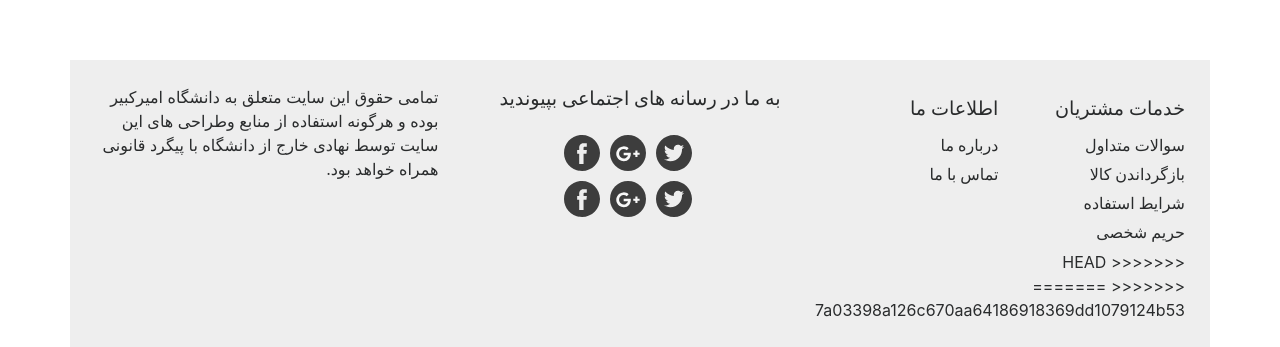
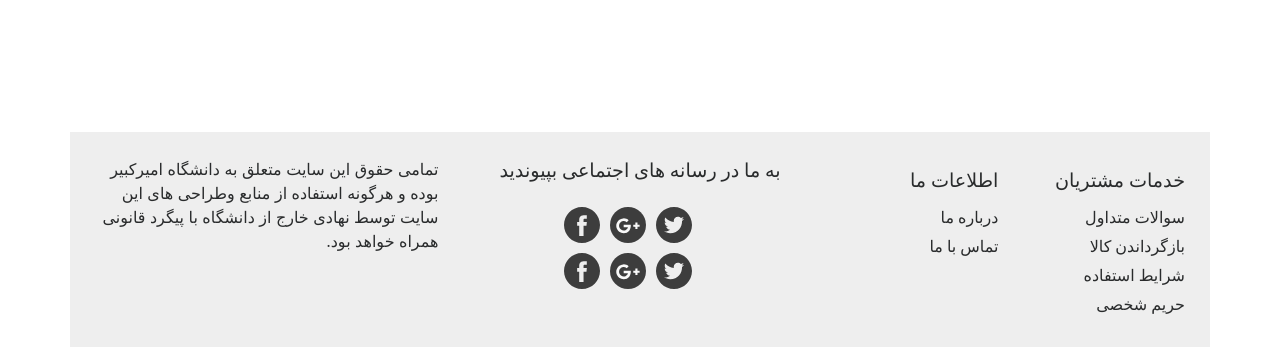
Before and after one commit to davood-k/sample, a plain HTML site: page footer.html in a window 1280 px wide. Shown: the part 453-800 px from the top of the page. Drawn offline with Linux system fonts and the light colour scheme.

Commit message:
Update footer.html
edit is okey

```diff
--- a/footer.html
+++ b/footer.html
@@ -40,11 +40,7 @@
                 <li class="li_col">
                     حریم شخصی
                 </li>
-<<<<<<< HEAD
-	<i></i>
-=======
                 <a></a>
->>>>>>> 7a03398a126c670aa64186918369dd1079124b53
             </ul>
 
         </div>
```
